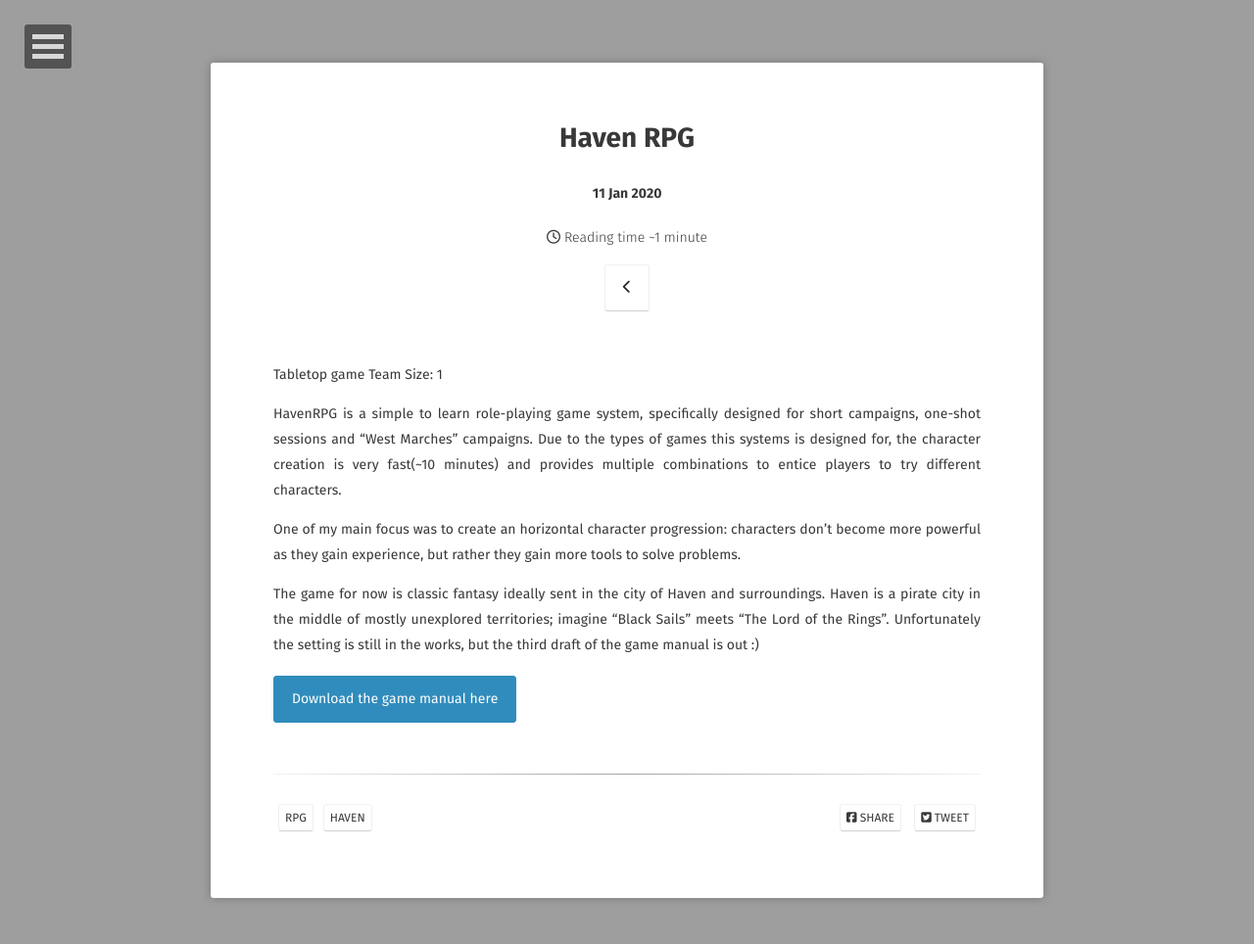
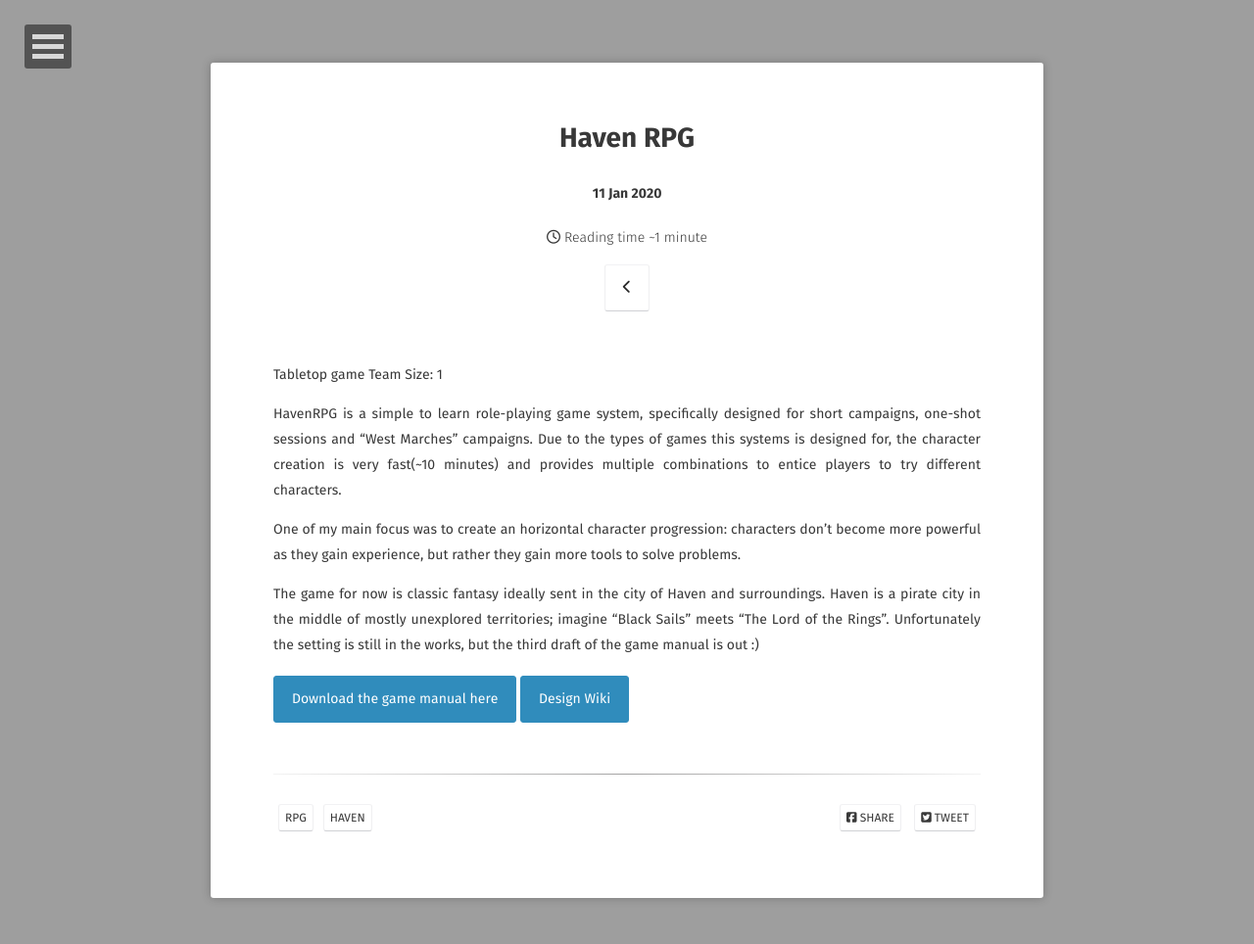
Before and after one commit to andreamin97/andreamin97.github.io, a Jekyll site: the page built from _posts/2020-01-11-haven-game.md, in a window 1280 px wide. Shown: the whole page at 98% size. Built offline with Jekyll 4.4.1, drawn with Linux system fonts in a browser that asks for light colours; nearby versions of some CDN libraries; some web fonts are replaced.

Commit message:
Update 2020-01-11-haven-game.md

```diff
--- a/_posts/2020-01-11-haven-game.md
+++ b/_posts/2020-01-11-haven-game.md
@@ -21,3 +21,4 @@ One of my main focus was to create an horizontal character progression: characte
 The game for now is classic fantasy ideally sent in the city of Haven and surroundings. Haven is a pirate city in the middle of mostly unexplored territories; imagine "Black Sails" meets "The Lord of the Rings". Unfortunately the setting is still in the works, but the third draft of the game manual is out :)
 
 <a href="https://drive.google.com/file/d/1h0sevLZ7I2OpxaV86z0ET8V8y0DVBW-n/view?usp=sharing" class="btn btn-info">Download the game manual here</a>
+<a href="https://havenrpgdesign.netlify.app/" class="btn btn-info">Design Wiki</a>
```
